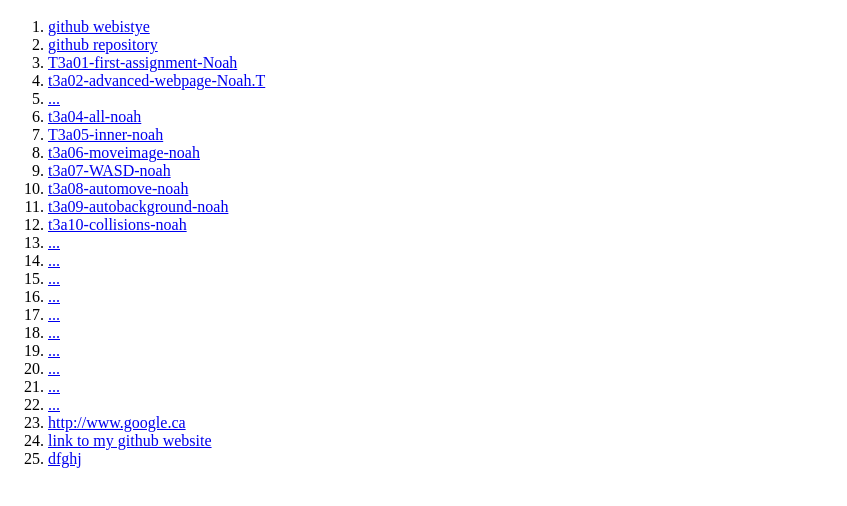
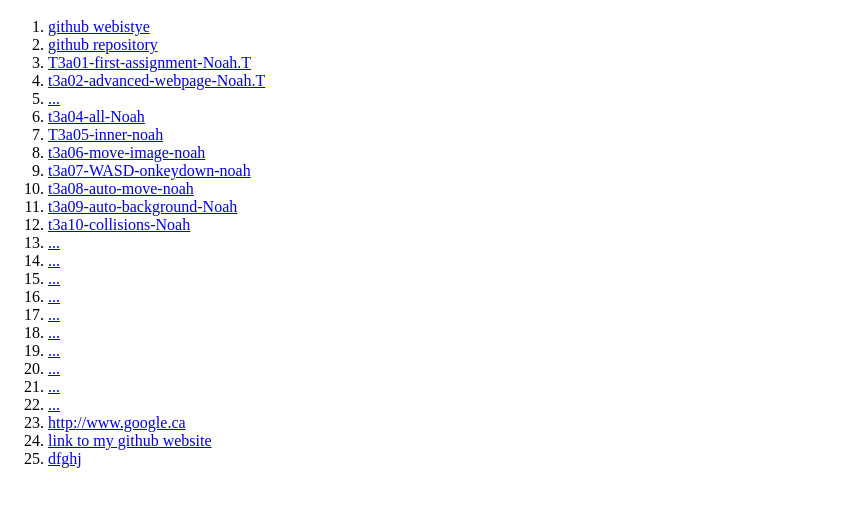
Before and after one commit to ImagineWagonsTheMusicalFilm/Wagon-Rider, a plain HTML site: page index.html in a window 1280 px wide. Shown: the part 48-554 px from the top of the page, without its empty margins (0-847 px from the left). Drawn offline with Linux system fonts and the light colour scheme.

Commit message:
Add files via upload

```diff
--- a/index.html
+++ b/index.html
@@ -11,16 +11,16 @@
 <li><a href="https://github.com/ImagineWagonsTheMusicalFilm/Wagon-Rider">github repository</a><br>
 
 
-<li><a href="t3a01-first-assignment-Noah.html">T3a01-first-assignment-Noah</a>
+<li><a href="t3a01-first-assignment-Noah.T.html">T3a01-first-assignment-Noah.T</a>
 <li><a href="t3a02-advanced-webpage-Noah.T.html">t3a02-advanced-webpage-Noah.T</a>
 <li><a href="....">...</a>
-<li><a href="t3a04-all-noah.html">t3a04-all-noah</a>
+<li><a href="t3a04-all-Noah.html">t3a04-all-Noah</a>
 <li><a href="3a05-inner-noah.html">T3a05-inner-noah</a>
-<li><a href="t3a06-moveimage-noah.html">t3a06-moveimage-noah</a>
-<li><a href="t3a07-WASD-noah.html">t3a07-WASD-noah</a>
-<li><a href="t3a08-automove-noah.html">t3a08-automove-noah</a>
-<li><a href="t3a09-autobackground-noah.html">t3a09-autobackground-noah</a>
-<li><a href="t3a10-collisions-noah.html">t3a10-collisions-noah</a>
+<li><a href="t3a06-move image-noah.html">t3a06-move-image-noah</a>
+<li><a href="t3a07-WASD-onkeydown-noah.html">t3a07-WASD-onkeydown-noah</a>
+<li><a href="t3a08-auto-move-noah.html">t3a08-auto-move-noah</a>
+<li><a href="t3a09-auto-background-Noah.html">t3a09-auto-background-Noah</a>
+<li><a href="t3a10-collisions-Noah.html">t3a10-collisions-Noah</a>
 <li><a href="....">...</a>
 <li><a href="....">...</a>
 <li><a href="....">...</a>
```
